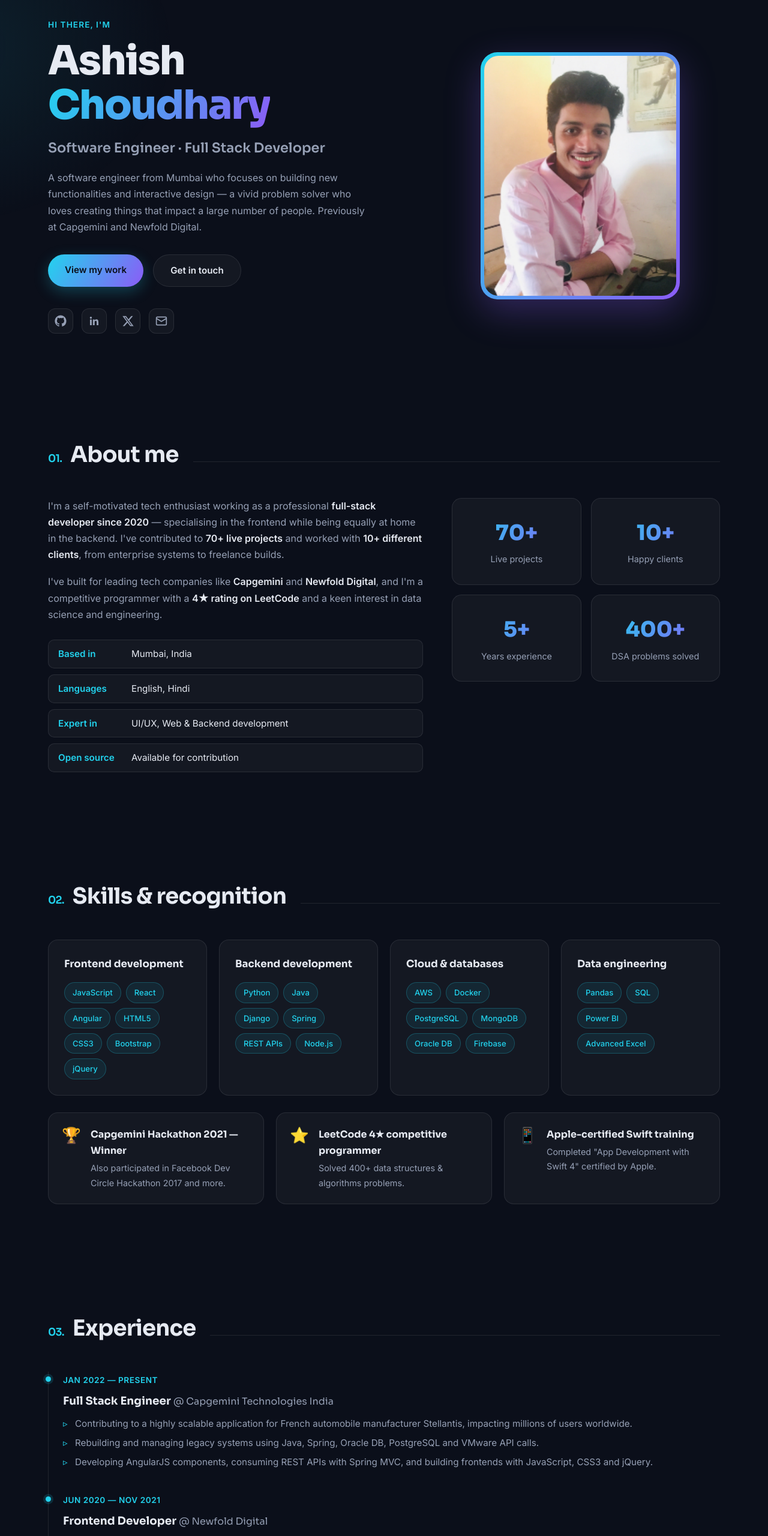
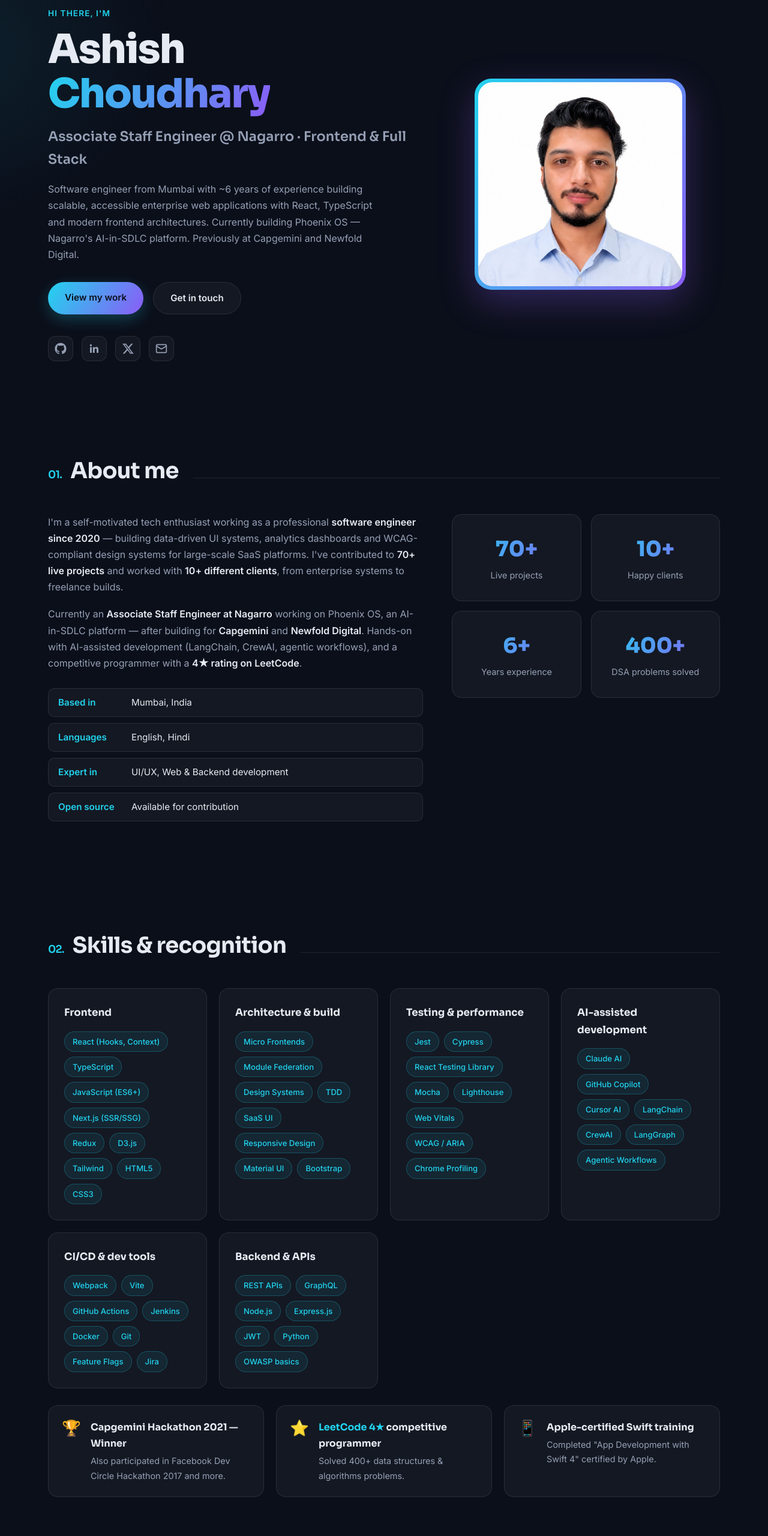
Before and after one commit to dminiac/Ashish-Choudhary.github.io, a plain HTML site: page index.html in a window 1280 px wide. Shown: the part 160-2720 px from the top of the page at 60% size. Drawn offline with Linux system fonts and the light colour scheme.

Commit message:
feat: update content from latest resume — Nagarro role, new photo, refreshed skills
- Add Associate Staff Engineer @ Nagarro (Aug 2023 – Present): Phoenix OS
  (AI-in-SDLC platform), 5-month AJIO (Reliance) client engagement,
  analytics dashboards, AI-assisted development PoCs
- Close out Capgemini (Jan 2022 – Jul 2023) and merge resume bullets
- Update Newfold Digital title/bullets per resume
- Replace profile photo with latest passport photo (square hero)
- Refresh skills into 6 resume-aligned categories incl. AI-assisted dev
- Update email to choudharyashish654321@gmail.com, add LeetCode profile
  link, fix degree to Computer Engineering, bump experience to 6 years

Co-Authored-By: Claude Fable 5 <noreply@anthropic.com>

```diff
--- a/css/style.css
+++ b/css/style.css
@@ -242,8 +242,8 @@ ul { list-style: none; }
 
 .photo-ring img {
   border-radius: 24px;
-  width: 320px;
-  height: 400px;
+  width: 340px;
+  height: 340px;
   object-fit: cover;
 }
 
@@ -401,6 +401,7 @@ ul { list-style: none; }
 .award-icon { font-size: 1.6rem; line-height: 1.2; }
 
 .award h4 { font-family: var(--font-display); font-size: 1rem; margin-bottom: 4px; }
+.award h4 a { color: var(--accent); }
 .award p { color: var(--muted); font-size: 0.9rem; }
 
 /* =============== Experience timeline =============== */
@@ -690,7 +691,7 @@ ul { list-style: none; }
   .hero-desc { margin-inline: auto; }
   .hero-actions, .social-row { justify-content: center; }
   .hero-photo { order: -1; }
-  .photo-ring img { width: 240px; height: 300px; }
+  .photo-ring img { width: 240px; height: 240px; }
   .about-grid, .contact-grid { grid-template-columns: 1fr; }
 }
 
--- a/index.html
+++ b/index.html
@@ -4,13 +4,13 @@
   <meta charset="UTF-8">
   <meta name="viewport" content="width=device-width, initial-scale=1.0">
   <title>Ashish Choudhary — Software Engineer</title>
-  <meta name="description" content="Ashish Choudhary is a full-stack software engineer from Mumbai with 5+ years of experience building scalable web applications. Explore his work, skills and experience.">
+  <meta name="description" content="Ashish Choudhary is an Associate Staff Engineer at Nagarro with ~6 years of experience building scalable, accessible enterprise web applications with React, TypeScript and modern frontend architectures.">
   <meta name="author" content="Ashish Choudhary">
   <meta property="og:title" content="Ashish Choudhary — Software Engineer">
-  <meta property="og:description" content="Full-stack software engineer from Mumbai. 5+ years of experience, LeetCode 4★, hackathon winner.">
+  <meta property="og:description" content="Associate Staff Engineer at Nagarro. React, TypeScript, Next.js and AI-assisted development. LeetCode 4★, hackathon winner.">
   <meta property="og:type" content="website">
   <meta property="og:url" content="https://ashish-choudhary.netlify.app/">
-  <meta property="og:image" content="https://ashish-choudhary.netlify.app/images/authorAsh.jpg">
+  <meta property="og:image" content="https://ashish-choudhary.netlify.app/images/profile.jpg">
   <link rel="icon" type="image/png" href="images/favicon.png">
   <link rel="preconnect" href="https://fonts.googleapis.com">
   <link rel="preconnect" href="https://fonts.gstatic.com" crossorigin>
@@ -43,11 +43,12 @@
       <div class="hero-text reveal">
         <p class="eyebrow">Hi there, I'm</p>
         <h1>Ashish <span class="gradient-text">Choudhary</span></h1>
-        <p class="hero-role">Software Engineer &middot; Full Stack Developer</p>
+        <p class="hero-role">Associate Staff Engineer @ Nagarro &middot; Frontend &amp; Full Stack</p>
         <p class="hero-desc">
-          A software engineer from Mumbai who focuses on building new functionalities and
-          interactive design — a vivid problem solver who loves creating things that impact
-          a large number of people. Previously at Capgemini and Newfold Digital.
+          Software engineer from Mumbai with ~6 years of experience building scalable,
+          accessible enterprise web applications with React, TypeScript and modern frontend
+          architectures. Currently building Phoenix OS — Nagarro's AI-in-SDLC platform.
+          Previously at Capgemini and Newfold Digital.
         </p>
         <div class="hero-actions">
           <a href="#projects" class="btn btn-primary">View my work</a>
@@ -63,14 +64,14 @@
           <li><a href="https://twitter.com/Ashish1723" target="_blank" rel="noopener" aria-label="Twitter / X">
             <svg viewBox="0 0 24 24" width="20" height="20" fill="currentColor"><path d="M18.9 2.2h3.4l-7.4 8.5 8.7 11.5h-6.8l-5.3-7-6.1 7H1.9l7.9-9.1L1.5 2.2h7l4.8 6.4 5.6-6.4zm-1.2 18h1.9L7.4 4.1H5.4l12.3 16.1z"/></svg>
           </a></li>
-          <li><a href="mailto:choudharyashish621@gmail.com" aria-label="Email">
+          <li><a href="mailto:choudharyashish654321@gmail.com" aria-label="Email">
             <svg viewBox="0 0 24 24" width="20" height="20" fill="none" stroke="currentColor" stroke-width="2"><rect x="2" y="4" width="20" height="16" rx="2"/><path d="m2 7 10 6L22 7"/></svg>
           </a></li>
         </ul>
       </div>
       <div class="hero-photo reveal">
         <div class="photo-ring">
-          <img src="images/authorAsh.jpg" alt="Portrait of Ashish Choudhary" width="320" height="400">
+          <img src="images/profile.jpg" alt="Portrait of Ashish Choudhary" width="340" height="340">
         </div>
       </div>
     </section>
@@ -81,16 +82,18 @@
       <div class="about-grid">
         <div class="about-text reveal">
           <p>
-            I'm a self-motivated tech enthusiast working as a professional <strong>full-stack
-            developer since 2020</strong> — specialising in the frontend while being equally at
-            home in the backend. I've contributed to <strong>70+ live projects</strong> and worked
-            with <strong>10+ different clients</strong>, from enterprise systems to freelance builds.
+            I'm a self-motivated tech enthusiast working as a professional
+            <strong>software engineer since 2020</strong> — building data-driven UI systems,
+            analytics dashboards and WCAG-compliant design systems for large-scale SaaS
+            platforms. I've contributed to <strong>70+ live projects</strong> and worked with
+            <strong>10+ different clients</strong>, from enterprise systems to freelance builds.
           </p>
           <p>
-            I've built for leading tech companies like <strong>Capgemini</strong> and
-            <strong>Newfold Digital</strong>, and I'm a competitive programmer with a
-            <strong>4★ rating on LeetCode</strong> and a keen interest in data science and
-            engineering.
+            Currently an <strong>Associate Staff Engineer at Nagarro</strong> working on
+            Phoenix OS, an AI-in-SDLC platform — after building for <strong>Capgemini</strong>
+            and <strong>Newfold Digital</strong>. Hands-on with AI-assisted development
+            (LangChain, CrewAI, agentic workflows), and a competitive programmer with a
+            <strong>4★ rating on LeetCode</strong>.
           </p>
           <ul class="facts">
             <li><span>Based in</span>Mumbai, India</li>
@@ -102,7 +105,7 @@
         <div class="stats reveal">
           <div class="stat-card"><strong data-count="70">0</strong><span>Live projects</span></div>
           <div class="stat-card"><strong data-count="10">0</strong><span>Happy clients</span></div>
-          <div class="stat-card"><strong data-count="5">0</strong><span>Years experience</span></div>
+          <div class="stat-card"><strong data-count="6">0</strong><span>Years experience</span></div>
           <div class="stat-card"><strong data-count="400">0</strong><span>DSA problems solved</span></div>
         </div>
       </div>
@@ -113,30 +116,47 @@
       <h2 class="section-title reveal"><span class="index">02.</span> Skills &amp; recognition</h2>
       <div class="skills-grid">
         <div class="skill-card reveal">
-          <h3>Frontend development</h3>
+          <h3>Frontend</h3>
           <div class="chips">
-            <span>JavaScript</span><span>React</span><span>Angular</span><span>HTML5</span>
-            <span>CSS3</span><span>Bootstrap</span><span>jQuery</span>
+            <span>React (Hooks, Context)</span><span>TypeScript</span><span>JavaScript (ES6+)</span>
+            <span>Next.js (SSR/SSG)</span><span>Redux</span><span>D3.js</span><span>Tailwind</span>
+            <span>HTML5</span><span>CSS3</span>
           </div>
         </div>
         <div class="skill-card reveal">
-          <h3>Backend development</h3>
+          <h3>Architecture &amp; build</h3>
           <div class="chips">
-            <span>Python</span><span>Java</span><span>Django</span><span>Spring</span>
-            <span>REST APIs</span><span>Node.js</span>
+            <span>Micro Frontends</span><span>Module Federation</span><span>Design Systems</span>
+            <span>TDD</span><span>SaaS UI</span><span>Responsive Design</span>
+            <span>Material UI</span><span>Bootstrap</span>
           </div>
         </div>
         <div class="skill-card reveal">
-          <h3>Cloud &amp; databases</h3>
+          <h3>Testing &amp; performance</h3>
           <div class="chips">
-            <span>AWS</span><span>Docker</span><span>PostgreSQL</span><span>MongoDB</span>
-            <span>Oracle DB</span><span>Firebase</span>
+            <span>Jest</span><span>Cypress</span><span>React Testing Library</span><span>Mocha</span>
+            <span>Lighthouse</span><span>Web Vitals</span><span>WCAG / ARIA</span><span>Chrome Profiling</span>
           </div>
         </div>
         <div class="skill-card reveal">
-          <h3>Data engineering</h3>
+          <h3>AI-assisted development</h3>
           <div class="chips">
-            <span>Pandas</span><span>SQL</span><span>Power BI</span><span>Advanced Excel</span>
+            <span>Claude AI</span><span>GitHub Copilot</span><span>Cursor AI</span>
+            <span>LangChain</span><span>CrewAI</span><span>LangGraph</span><span>Agentic Workflows</span>
+          </div>
+        </div>
+        <div class="skill-card reveal">
+          <h3>CI/CD &amp; dev tools</h3>
+          <div class="chips">
+            <span>Webpack</span><span>Vite</span><span>GitHub Actions</span><span>Jenkins</span>
+            <span>Docker</span><span>Git</span><span>Feature Flags</span><span>Jira</span>
+          </div>
+        </div>
+        <div class="skill-card reveal">
+          <h3>Backend &amp; APIs</h3>
+          <div class="chips">
+            <span>REST APIs</span><span>GraphQL</span><span>Node.js</span><span>Express.js</span>
+            <span>JWT</span><span>Python</span><span>OWASP basics</span>
           </div>
         </div>
       </div>
@@ -147,7 +167,7 @@
         </div>
         <div class="award">
           <span class="award-icon">⭐</span>
-          <div><h4>LeetCode 4★ competitive programmer</h4><p>Solved 400+ data structures &amp; algorithms problems.</p></div>
+          <div><h4><a href="https://leetcode.com/Ashish-Choudhary/" target="_blank" rel="noopener">LeetCode 4★</a> competitive programmer</h4><p>Solved 400+ data structures &amp; algorithms problems.</p></div>
         </div>
         <div class="award">
           <span class="award-icon">📱</span>
@@ -161,23 +181,37 @@
       <h2 class="section-title reveal"><span class="index">03.</span> Experience</h2>
       <div class="timeline">
         <article class="timeline-item reveal">
-          <div class="timeline-meta"><span class="when">Jan 2022 — Present</span></div>
+          <div class="timeline-meta"><span class="when">Aug 2023 — Present</span></div>
+          <div class="timeline-body">
+            <h3>Associate Staff Engineer <span class="at">@ Nagarro, Mumbai</span></h3>
+            <ul>
+              <li>Currently building Phoenix OS, Nagarro's internal AI-in-SDLC platform — agentic, spec-driven workflows for enterprise-grade code generation.</li>
+              <li>Spent 5 months on a client engagement with AJIO (Reliance), delivering large-scale e-commerce frontend work.</li>
+              <li>Designed and delivered data-driven analytics dashboards and reusable UI components for enterprise B2B platforms using React, Redux and GraphQL.</li>
+              <li>Built proof-of-concepts with AI-assisted development and agentic workflows (LangChain, CrewAI, LangGraph) for developer-productivity use cases.</li>
+              <li>Led accessibility (WCAG 2.1) improvements, A/B testing and legacy migrations to Next.js 13; mentored junior engineers.</li>
+            </ul>
+          </div>
+        </article>
+        <article class="timeline-item reveal">
+          <div class="timeline-meta"><span class="when">Jan 2022 — Jul 2023</span></div>
           <div class="timeline-body">
             <h3>Full Stack Engineer <span class="at">@ Capgemini Technologies India</span></h3>
             <ul>
-              <li>Contributing to a highly scalable application for French automobile manufacturer Stellantis, impacting millions of users worldwide.</li>
-              <li>Rebuilding and managing legacy systems using Java, Spring, Oracle DB, PostgreSQL and VMware API calls.</li>
-              <li>Developing AngularJS components, consuming REST APIs with Spring MVC, and building frontends with JavaScript, CSS3 and jQuery.</li>
+              <li>Contributed to a highly scalable application for French automobile manufacturer Stellantis, impacting millions of users worldwide.</li>
+              <li>Implemented secure coding standards and test automation (Jest, Cypress) aligned with Mastercard's quality benchmarks.</li>
+              <li>Rebuilt and managed legacy systems using Java, Spring, Oracle DB and PostgreSQL; set up CI/CD pipelines with GitHub Actions, Docker and Jenkins.</li>
+              <li>Collaborated with UI/UX teams to translate wireframes into functional, tested UIs.</li>
             </ul>
           </div>
         </article>
         <article class="timeline-item reveal">
           <div class="timeline-meta"><span class="when">Jun 2020 — Nov 2021</span></div>
           <div class="timeline-body">
-            <h3>Frontend Developer <span class="at">@ Newfold Digital</span></h3>
+            <h3>Frontend Engineer <span class="at">@ Newfold Digital</span></h3>
             <ul>
-              <li>Completed 20+ UI development projects — analysing user interface issues and creating manageable solutions.</li>
-              <li>Used Python, jQuery, AJAX and React to redesign the UI of 5+ multithreaded apps running on mobile and other devices.</li>
+              <li>Built SEO-optimised Next.js pages (SSG, SSR) for e-commerce brands across 20+ UI development projects.</li>
+              <li>Developed dynamic product pages with infinite scrolling, lazy loading and A/B testing integration.</li>
               <li>Revamped the UI of an e-commerce site, enhancing performance and improving load time by 45%.</li>
             </ul>
           </div>
@@ -218,7 +252,7 @@
         <div class="edu-card reveal">
           <span class="when">2016 — 2020</span>
           <h4>University of Mumbai</h4>
-          <p>B.E. in Computer Science — CGPA 8.0/10. Coursework: DSA, DBMS, Computer Networks, Operating Systems.</p>
+          <p>B.E. in Computer Engineering — CGPA 8.0/10. Coursework: DSA, DBMS, Computer Networks, Operating Systems.</p>
         </div>
         <div class="edu-card reveal">
           <span class="when">2014 — 2016</span>
@@ -334,7 +368,7 @@
           <ul class="contact-list">
             <li>
               <svg viewBox="0 0 24 24" width="20" height="20" fill="none" stroke="currentColor" stroke-width="2"><rect x="2" y="4" width="20" height="16" rx="2"/><path d="m2 7 10 6L22 7"/></svg>
-              <a href="mailto:choudharyashish621@gmail.com">choudharyashish621@gmail.com</a>
+              <a href="mailto:choudharyashish654321@gmail.com">choudharyashish654321@gmail.com</a>
             </li>
             <li>
               <svg viewBox="0 0 24 24" width="20" height="20" fill="none" stroke="currentColor" stroke-width="2"><path d="M22 16.92v3a2 2 0 0 1-2.18 2 19.79 19.79 0 0 1-8.63-3.07 19.5 19.5 0 0 1-6-6 19.79 19.79 0 0 1-3.07-8.67A2 2 0 0 1 4.11 2h3a2 2 0 0 1 2 1.72c.13.96.36 1.9.7 2.81a2 2 0 0 1-.45 2.11L8.09 9.91a16 16 0 0 0 6 6l1.27-1.27a2 2 0 0 1 2.11-.45c.91.34 1.85.57 2.81.7A2 2 0 0 1 22 16.92z"/></svg>
```
Also changed, not shown: images/Ashish_C.png (deleted), images/authorAsh.jpg (deleted), images/profile.jpg (added).
